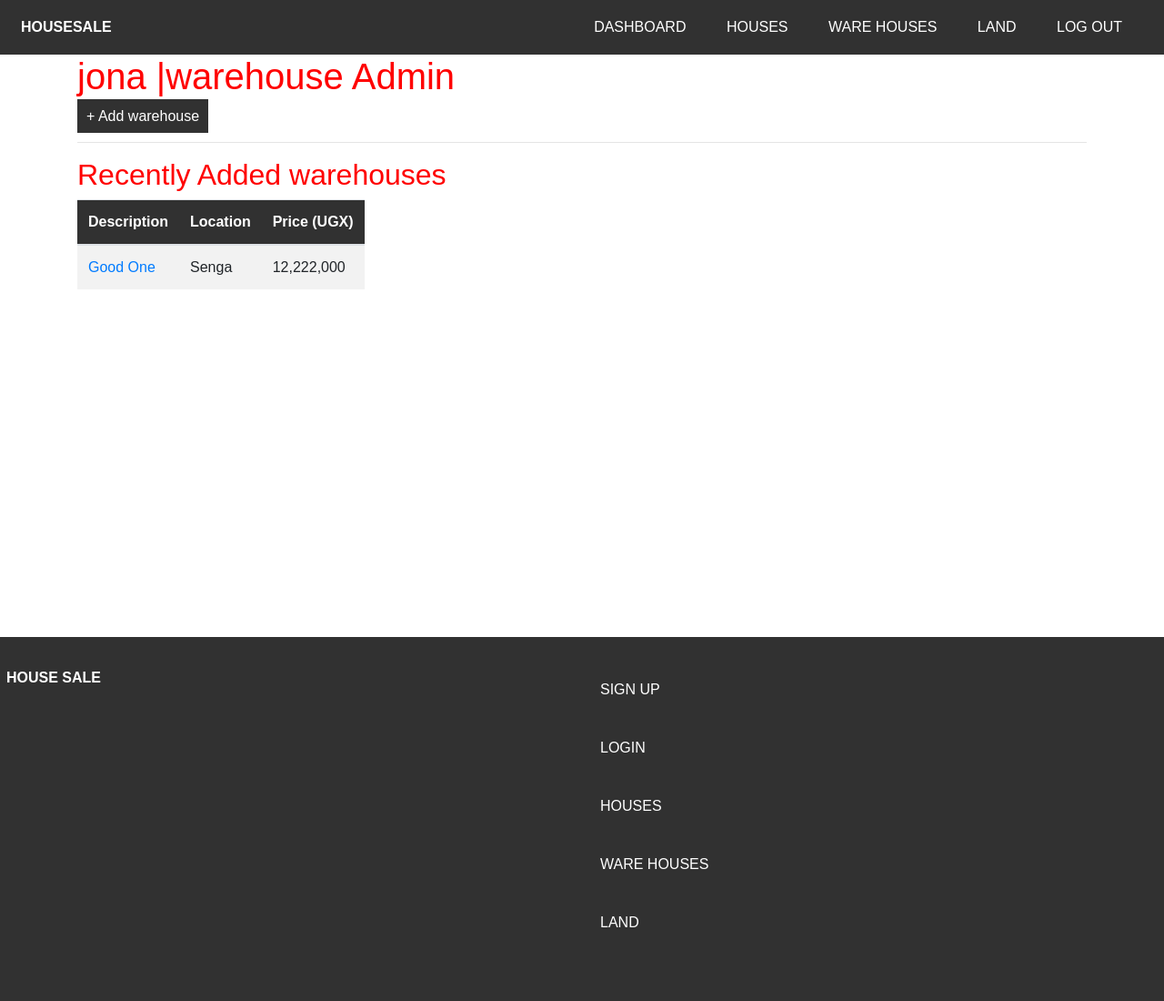
After one commit to jod35/HouseSale, a Django app: page /view_warehouses/ in a window 1280 px wide. The commit adds this page. Shown: the whole page at 91% size. Run offline with Django 3.2, Linux system fonts and the light colour scheme; a user stored in the database is signed in; data comes from the database, SQL or seed files in the repository; both versions use the stored data as it was after the commit; some libraries are stand-ins or nearby versions.

Commit message:
feat(warehouse creation via warehouse creation form and also retrieval on admin)

```diff
--- a/house_app/templates/house_app/base.html
+++ b/house_app/templates/house_app/base.html
@@ -28,7 +28,7 @@
                 {% if user.is_authenticated %}
                     <a href="{% url 'appl:user_dashboard' %}">Dashboard</a>
                     <a href="{% url 'appl:view_houses' %}">Houses</a>
-                    <a href="">Ware Houses</a>
+                    <a href="{% url 'appl:view_warehouses' %}">Ware Houses</a>
                     <a href="">Land</a>
                     <a href="{% url 'appl:logout' %}">Log Out</a>
                 {% else %}
@@ -51,7 +51,7 @@
 
                {% if user.is_authenticated %}
                     <a href="{% url 'appl:view_houses' %}" class="mobile-nav-item">Houses</a>
-                    <a href="" class="mobile-nav-item">WareHouses</a>
+                    <a href="{% url 'appl:view_warehouses' %}" class="mobile-nav-item">WareHouses</a>
                     <a href="" class="mobile-nav-item">Land</a>
                     <a href="{% url 'appl:logout' %}" class="mobile-nav-item">Log Out</a>
                 {% else %}
--- /dev/null
+++ b/house_app/templates/house_app/warehouses.html
@@ -0,0 +1,37 @@
+{% extends 'house_app/base.html' %}
+{% block body %}
+    <div class="container">
+        {% if messages %}
+        {% for message in message %}
+            <center>
+                 <p class="alert alert-{{message.tags}}">{{message}}</p>
+            </center>
+        {% endfor %}
+        {% endif %}
+        <h1 class="red-text">{{request.user}} |warehouse Admin</h1>
+        <a href="{% url 'appl:create_warehouse' %}" class="add-btn">&plus; Add warehouse</a>
+        <hr>
+        <h2 class="red-text">Recently Added warehouses</h2>
+        <table class="table table-striped table-responsive">
+            <thead class="bg-red">
+                <th>Description</th>
+                <th>Location </th>
+                <th>Price (UGX)</th>
+
+            </thead>
+            <tbody>
+
+                {% for warehouse in warehouses %}
+                    <tr>
+                       <td>
+                           <a href="/update_warehouse/{{warehouse.pk}}">{{warehouse.name}}</a>
+                        </td>
+                        <td>{{warehouse.location}}</td>
+                        <td>{{warehouse.format_price}}</td>
+                    </tr>
+                {% endfor %}
+
+            </tbody>
+        </table>
+    </div>
+{% endblock body %}
--- a/house_app/urls.py
+++ b/house_app/urls.py
@@ -15,6 +15,7 @@ urlpatterns = [
     path('addland/',views.create_land,name='create_land'),
     path('update_house/<pk>/',views.HouseUpdateView.as_view(),name='update_house'),
     path('delete_house/<id>/',views.delete_house,name='delete_house'),
+    path('view_warehouses/',views.view_warehouses,name='view_warehouses'),
     path('dashboard/',views.user_dashboard,name='user_dashboard'),
 
 ]
--- a/house_app/views.py
+++ b/house_app/views.py
@@ -96,17 +96,43 @@ def delete_house(request,id):
 
 #view for creating a warehouse
 def create_warehouse(request):
+
     form=WareHouseCreationForm()
+
+    if request.method == 'POST':
+
+        form = WareHouseCreationForm(request.POST)
+
+        if form.is_valid():
+
+            obj = form.save(commit=False)
+
+            obj.dealer = request.user
+
+            obj.save()
+
+            return redirect('/view_warehouses/')
+
+
     context={
         'form':form
     }
     return render(request,'house_app/addwarehouse.html',context)
 
+#list view for warehouses
+def view_warehouses(request):
+    warehouses = WareHouse.objects.filter(dealer=request.user).all()
+    context={
+        "title" : "Warehouse Admin",
+        "warehouses" : warehouses
+    }
+    return render(request,'house_app/warehouses.html',context)
+
 
 #view for creating a land deal
 def create_land(request):
     form=LandCreationForm()
-    context={
+    context = {
         'form':form
     }
 
```
Also changed, not shown: db.sqlite3.
